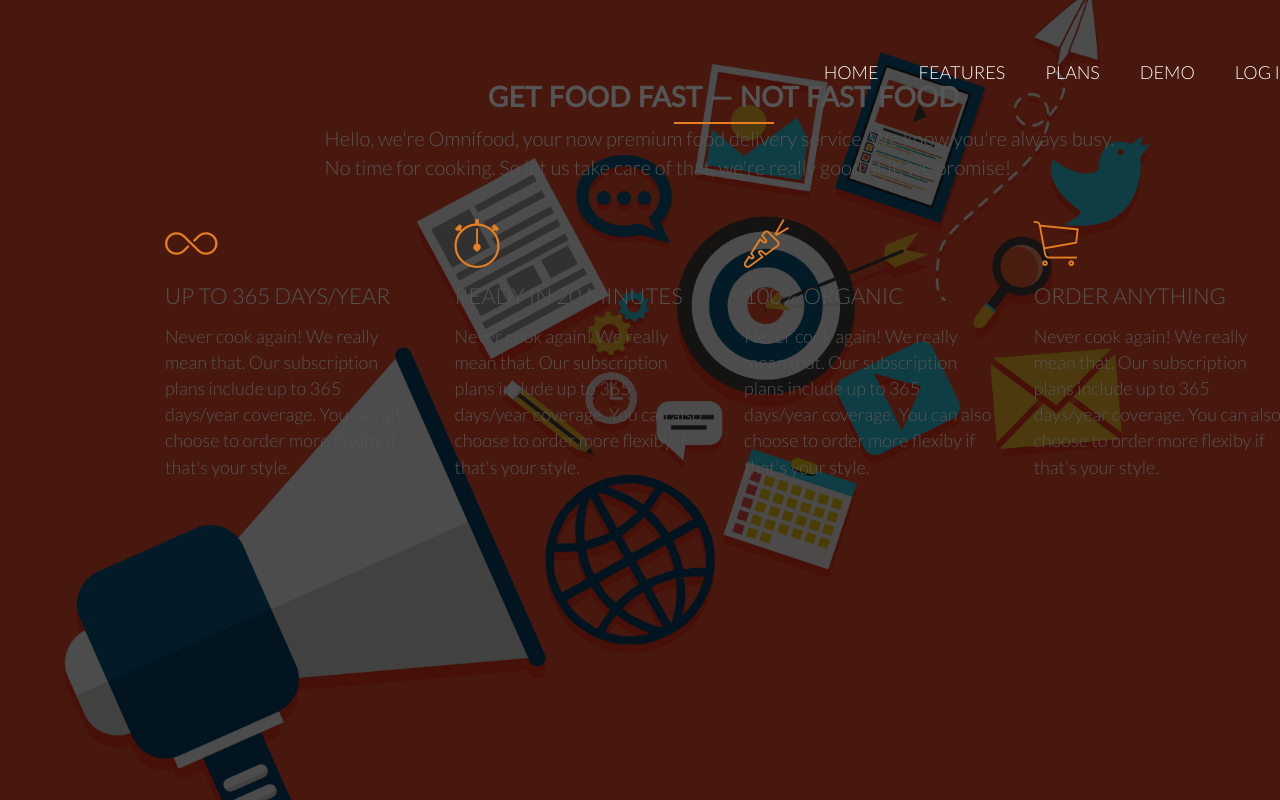
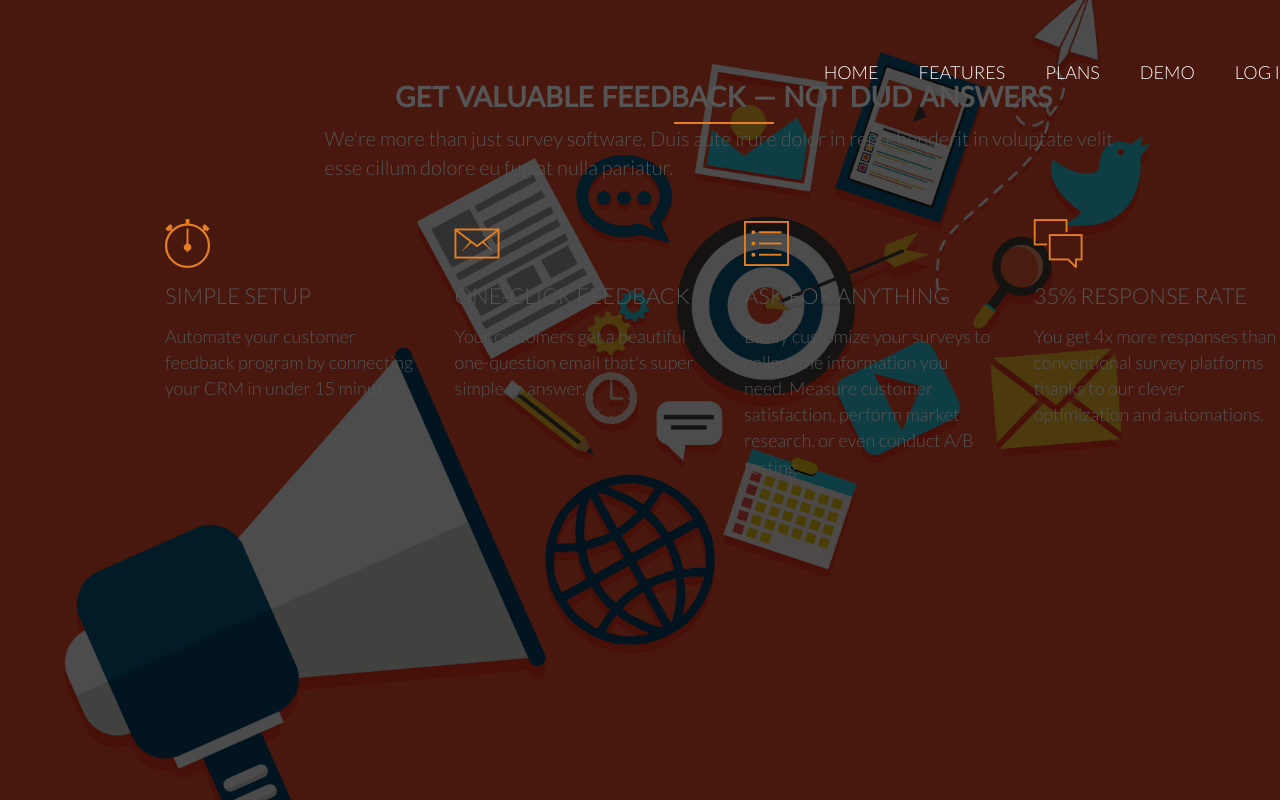
Before and after one commit to joeyskuo/survey-story, a React (Create React App) app in the folder client/: page /features in a window 1280 px wide. Built offline with nearby package versions, Linux system fonts and the light colour scheme; no server answers.

Commit message:
implemented basic functionality

```diff
--- a/client/src/components/App.js
+++ b/client/src/components/App.js
@@ -25,7 +25,7 @@
                         <Route exact path='/' component={Header2}/>
                         <Route exact path='/plans' component={Subscription}/>
                         <Route exact path='/features' component={Features}/>
-                        <Route exact path='/surveys' component={Dashboard}/>
+                        <Route exact path='/surveys' component={Header2}/>
                         <Route path='/surveys/new' component={SurveyNew}/>
                     </div>
                 </BrowserRouter>
--- a/client/src/components/Features.js
+++ b/client/src/components/Features.js
@@ -6,40 +6,40 @@
     return (
         <section className="section-features">
             <div className="row">
-                <h2>Get food fast &mdash; not fast food</h2>
+                <h2>Get valuable feedback &mdash; not dud answers</h2>
                 <p className="long-copy">
-                    Hello, we're Omnifood, your now premium food delivery service. We know you're always busy. No time for cooking. So let us take care of that, we're really good at it, we promise!
+                    We're more than just survey software. Duis aute irure dolor in reprehenderit in voluptate velit esse cillum dolore eu fugiat nulla pariatur.
                 </p>
             </div>
             <br/><br/>
             <div className="row features">
 
                 <div className="col span-1-of-4 box">
-                    <i className="ion-ios-infinite-outline icon-big"></i>
-                    <h3>Up to 365 days/year</h3>
+                    <i className="ion-ios-stopwatch-outline icon-big"></i>
+                    <h3>Simple Setup</h3>
                     <p>
-                        Never cook again! We really mean that. Our subscription plans include up to 365 days/year coverage. You can also choose to order more flexiby if that's your style.
+                        Automate your customer feedback program by connecting your CRM in under 15 minutes.
                     </p>
                 </div>
                 <div className="col span-1-of-4 box">
-                    <i className="ion-ios-stopwatch-outline icon-big"></i>
-                    <h3>Ready in 20 minutes</h3>
+                    <i className="ion-ios-email-outline icon-big"></i>
+                    <h3>One-Click Feedback</h3>
                     <p>
-                        Never cook again! We really mean that. Our subscription plans include up to 365 days/year coverage. You can also choose to order more flexiby if that's your style.
+                        Your customers get a beautiful one-question email that's super simple to answer.
                     </p>
                 </div>
                 <div className="col span-1-of-4 box">
-                    <i className="ion-ios-nutrition-outline icon-big"></i>
-                    <h3>100% organic</h3>
+                    <i className="ion-ios-list-outline icon-big"></i>
+                    <h3>Ask for Anything</h3>
                     <p>
-                        Never cook again! We really mean that. Our subscription plans include up to 365 days/year coverage. You can also choose to order more flexiby if that's your style.
+                        Easily customize your surveys to collect the information you need. Measure customer satisfaction, perform market research, or even conduct A/B testing.
                     </p>
                 </div>
                 <div className="col span-1-of-4 box">
-                    <i className="ion-ios-cart-outline icon-big"></i>
-                    <h3>Order anything</h3>
+                    <i className="ion-ios-chatboxes-outline icon-big"></i>
+                    <h3>35% Response Rate</h3>
                     <p>
-                        Never cook again! We really mean that. Our subscription plans include up to 365 days/year coverage. You can also choose to order more flexiby if that's your style.
+                        You get 4x more responses than conventional survey platforms thanks to our clever optimization and automations.
                     </p>
                 </div>
             </div>
--- a/client/src/components/Header2.js
+++ b/client/src/components/Header2.js
@@ -7,7 +7,7 @@
             <div className="hero-text-box">
                 <h1>Goodbye guesswork.<br/> Hello surveystory.</h1>
                 <Link to="/features" className="btn btn-full" >How it works</Link>
-                <Link to="/features" className="btn btn-ghost" >Create a survey</Link>
+                <Link to="/surveys/new" className="btn btn-ghost" >Create a survey</Link>
             </div>
         </header>
     )
--- a/client/src/components/css/_survey.css
+++ b/client/src/components/css/_survey.css
@@ -1,3 +1,13 @@
+section {
+    background-image: linear-gradient(rgba(0,0,0, 0.7), rgba(0,0,0, 0.7)), url(../../res/images/hero.jpg);
+    height: 100vh;
+    background-color: lightskyblue;
+    background-size: cover;
+    background-position: center;
+    color: #555;
+    padding: 80px 0;
+}
+
 .contact-form {
     width: 60%;
     margin: 0 auto;
--- a/client/src/components/surveys/SurveyForm.js
+++ b/client/src/components/surveys/SurveyForm.js
@@ -23,6 +23,7 @@
 
     render() {
         return (
+            <section>
             <div className="contact-form">
                 <form onSubmit={this.props.handleSubmit(this.props.onSurveySubmit)}>
                     {this.renderFields()}
@@ -35,6 +36,7 @@
                     </button>
                 </form>
             </div>
+            </section>
         );
     }
 }
```
